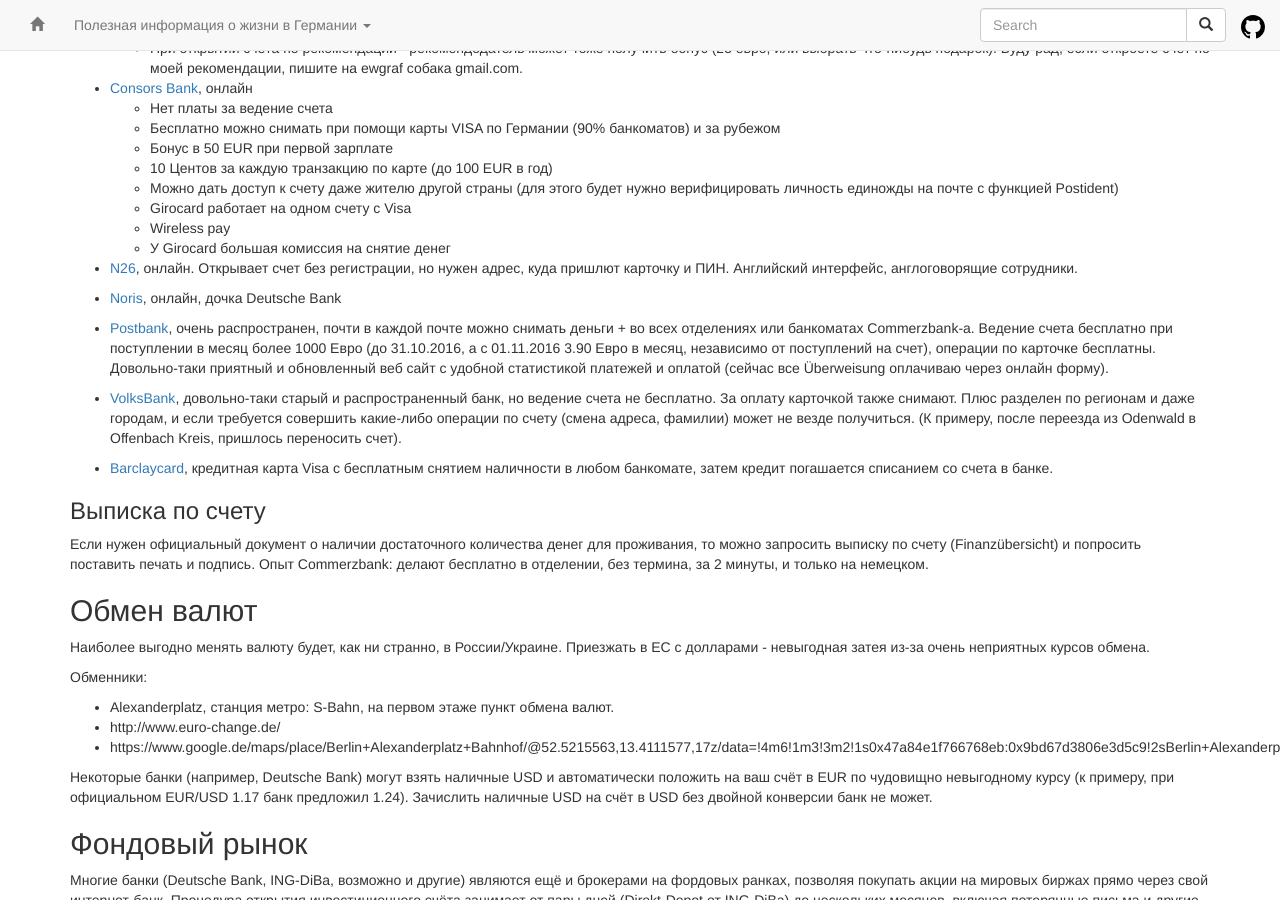
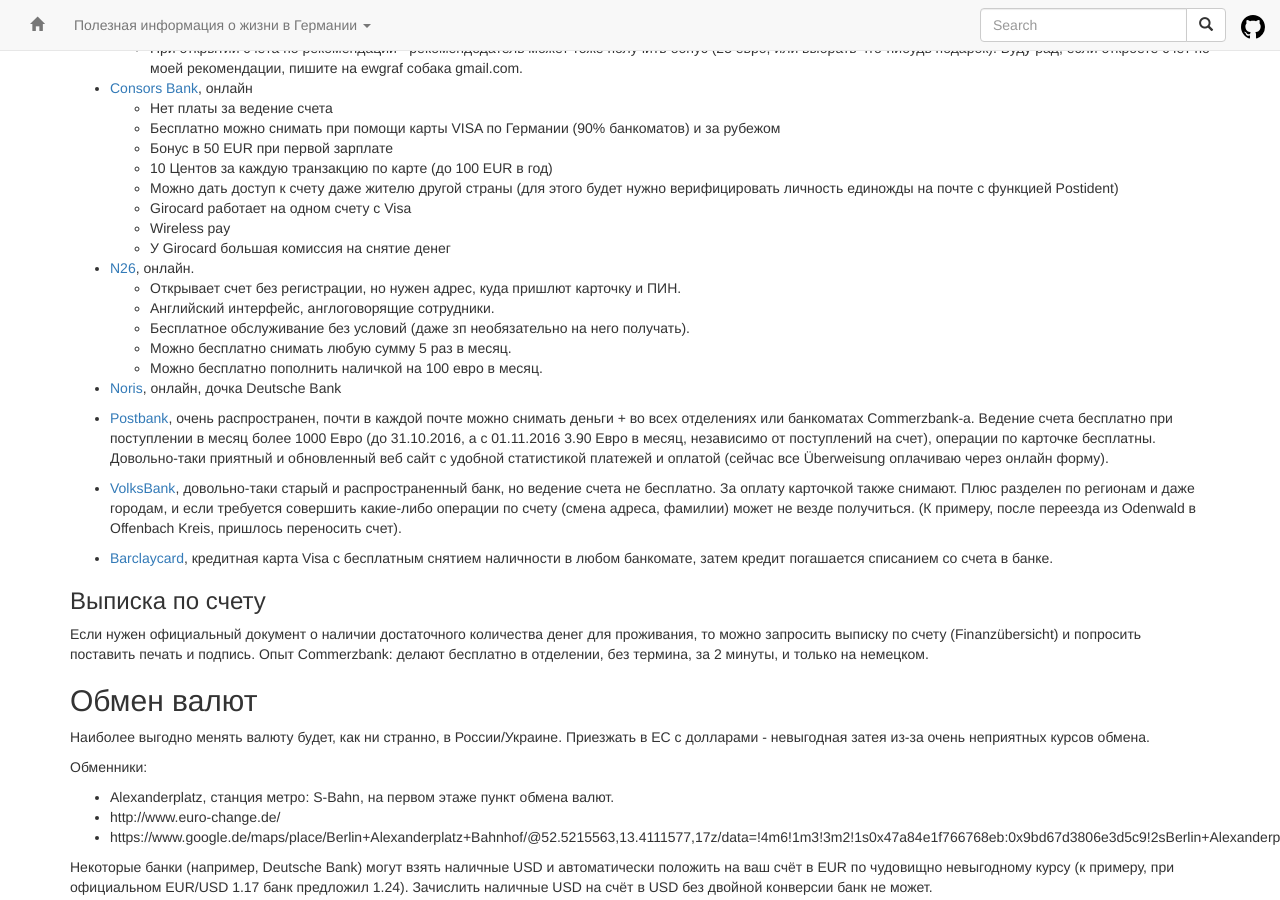
Before and after one commit to ru-de/faq, a Jekyll site: the page built from pages/Финансы и Банки.md, in a window 1280 px wide and 900 px high, scrolled down 1977 px. Built offline with Jekyll 4.4.1, drawn with Linux system fonts in a browser that asks for light colours; nearby versions of some CDN libraries.

Commit message:
Travis #1205: sync github pages

```diff
--- a/pages/Финансы и Банки.md
+++ b/pages/Финансы и Банки.md
@@ -97,7 +97,13 @@ layout: default
   - Wireless pay
   - У Girocard большая комиссия на снятие денег
 
-- [N26](https://n26.com/), онлайн. Открывает счет без регистрации, но нужен адрес, куда пришлют карточку и ПИН. Английский интерфейс, англоговорящие сотрудники.
+- [N26](https://n26.com/), онлайн.
+  - Открывает счет без регистрации, но нужен адрес, куда пришлют карточку и ПИН.
+  - Английский интерфейс, англоговорящие сотрудники.
+  - Бесплатное обслуживание без условий (даже зп необязательно на него получать).
+  - Можно бесплатно снимать любую сумму 5 раз в месяц.
+  - Можно бесплатно пополнить наличкой на 100 евро в месяц.
+
 
 - [Noris](https://www.norisbank.de/), онлайн, дочка Deutsche Bank
 
```
